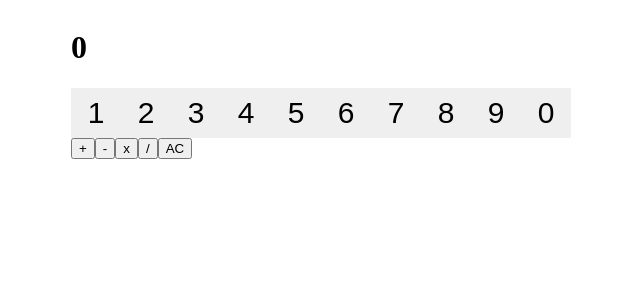
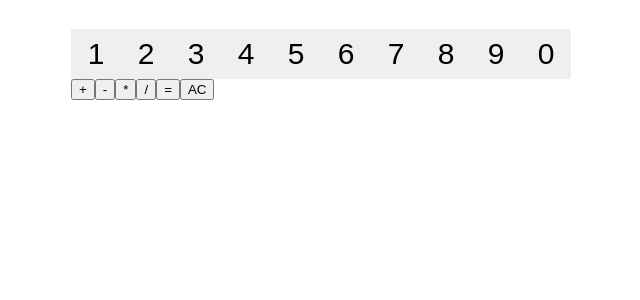
Before and after one commit to PSanchezD/Calculator-, a React (Create React App) app: page / in a window 1280 px wide. Shown: the top 300 px of the page, without its empty margins (319-959 px from the left). Built offline with nearby package versions, Linux system fonts and the light colour scheme.

Commit message:
logic complete

```diff
--- a/package.json
+++ b/package.json
@@ -6,6 +6,7 @@
     "@testing-library/jest-dom": "^5.16.4",
     "@testing-library/react": "^13.1.1",
     "@testing-library/user-event": "^13.5.0",
+    "mathjs": "^10.5.0",
     "react": "^18.0.0",
     "react-dom": "^18.0.0",
     "react-scripts": "5.0.1",
--- a/src/components/main.js
+++ b/src/components/main.js
@@ -1,55 +1,34 @@
+
+import {evaluate} from "mathjs";
 import { useState } from "react"
-
 
 
 function Main(){
 
-    const [num,setNum]=useState("0")
-    const [num2,setNum2]=useState('')
-    const [opt,setOpt]=useState("")
+        const [result,setResult]=useState("")
 
+        const handleOne=(e)=>{
+            setResult(result.concat(e.target.innerText))
+        };
 
-function handleOne(e){
+        const operation=(e)=>{
+        setResult(result + e.target.innerText);
+        };
 
-    const n = e.target.innerText;
+        const clear=()=>{
+            setResult("")
 
-    if(num === "0"){
-        setNum(n)
+        };
 
-    }
-    else{
-        setNum( num + n)
-    };
-
-}
-
-
-
-function handleOP(e){
-
-    const oper = e.target.innerText;
-    if(opt === ""){
-        setOpt(oper)
-    }
-    else{
-        setOpt("")
-    }
-
-}
-
-function handleRest(){
-    setNum("0")
-    setOpt("")
-    setNum2("")
-}
-
-
+        const equal =()=>{
+            setResult(evaluate(result))
+        }
 
     return(
         <>
            <div className="container">
                <div className="cal-c">
-                   <h1>{num}{opt}{num2}</h1>
+                   <h1>{result}</h1>
                    <div className="numb-c">
                     <button onClick={handleOne}>1</button>
                     <button onClick={handleOne}>2</button>
@@ -63,11 +42,12 @@ function handleRest(){
                     <button onClick={handleOne}>0</button>
                    </div>
                    <div className="opt-c">
-                    <button onClick={handleOP}>+</button>
-                    <button onClick={handleOP}>-</button>
-                    <button onClick={handleOP}>x</button>
-                    <button onClick={handleOP}>/</button>
-                    <button onClick={handleRest}>AC</button>
+                    <button onClick={operation}>+</button>
+                    <button onClick={operation}>-</button>
+                    <button onClick={operation}>*</button>
+                    <button onClick={operation}>/</button>
+                    <button onClick={equal}>=</button>
+                    <button onClick={clear}>AC</button>
                    </div>
                </div>
            </div>
```
Also changed, not shown: 1 other file (tests, documents, lock files or other folders).
